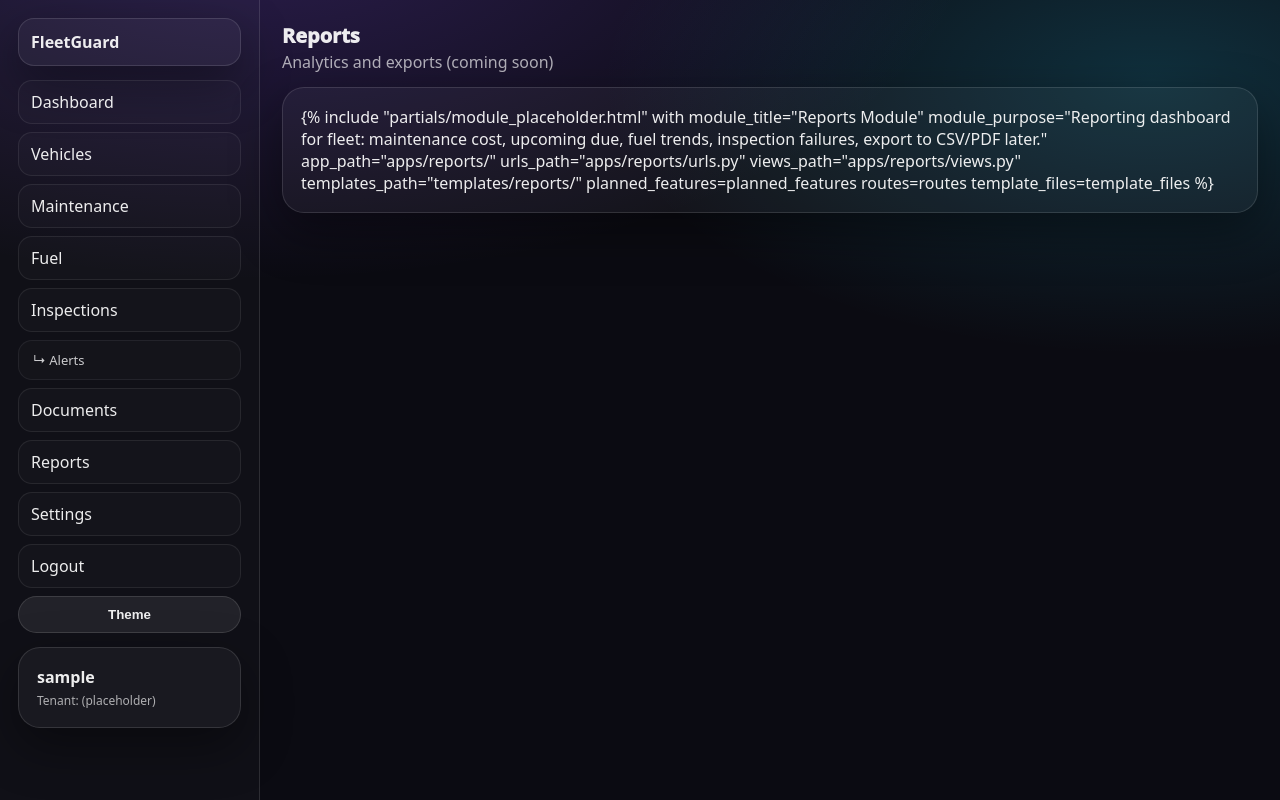
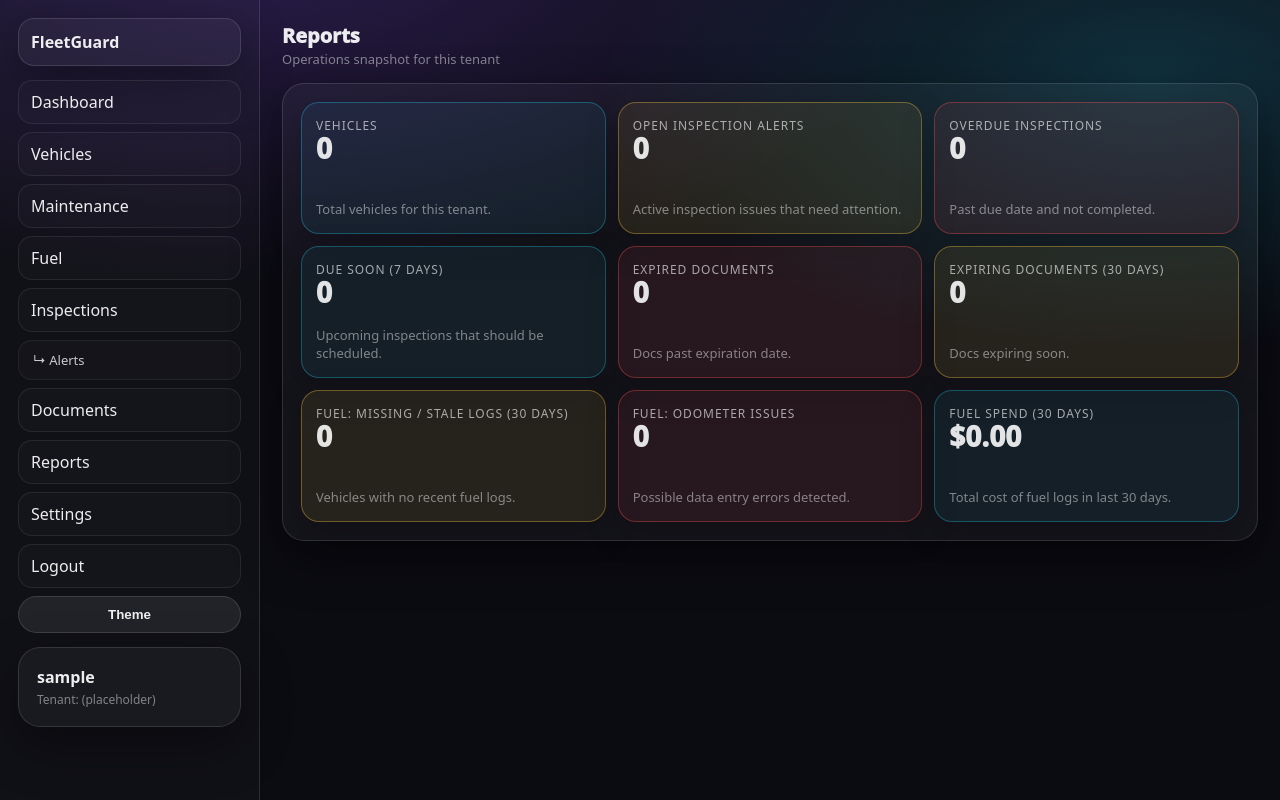
Before and after one commit to abyford453/FleetGuard, a Django app: page /reports/ in a window 1280 px wide. Run offline with Django 4.2, Linux system fonts and the light colour scheme; the visitor is signed in with stand-in values (Sample User, id 1); data that the repository does not hold is empty.

Commit message:
Reports: tenant snapshot dashboard (MVP)

```diff
--- a/apps/reports/views.py
+++ b/apps/reports/views.py
@@ -1,24 +1,82 @@
+from datetime import timedelta
+
 from django.contrib.auth.decorators import login_required
+from django.db.models import Sum
 from django.shortcuts import render
+from django.utils import timezone
 
-def _module_ctx():
-    planned_features = [
-        "Summary dashboards (costs, due soon, trends)",
-        "CSV export",
-        "PDF export (later)",
-    ]
-    routes = [
-        "/reports/ (index)",
-    ]
-    template_files = [
-        "templates/reports/index.html",
-    ]
-    return {
-        "planned_features": planned_features,
-        "routes": routes,
-        "template_files": template_files,
-    }
+from apps.fleet.models import Vehicle
+from apps.inspections.models import Inspection, InspectionAlert
+from apps.documents.models import VehicleDocument
+from apps.fuel.models import FuelLog
+from apps.fuel.alerts import vehicles_missing_fuel_logs, odometer_regressions
+
 
 @login_required
 def index(request):
-    return render(request, "reports/index.html", _module_ctx())
+    tenant = request.tenant
+    today = timezone.localdate()
+
+    # Vehicles
+    vehicle_count = Vehicle.objects.filter(tenant=tenant).count()
+
+    # Inspections
+    open_alerts = (
+        InspectionAlert.objects
+        .filter(tenant=tenant)
+        .exclude(status=InspectionAlert.STATUS_CLOSED)
+        .count()
+    )
+
+    overdue_inspections = (
+        Inspection.objects
+        .filter(tenant=tenant, due_date__isnull=False, due_date__lt=today)
+        .exclude(status=Inspection.STATUS_COMPLETED)
+        .count()
+    )
+
+    due_soon_inspections = (
+        Inspection.objects
+        .filter(tenant=tenant, due_date__isnull=False, due_date__gte=today, due_date__lte=today + timedelta(days=7))
+        .exclude(status=Inspection.STATUS_COMPLETED)
+        .count()
+    )
+
+    # Documents
+    expired_docs = (
+        VehicleDocument.objects
+        .filter(tenant=tenant, expires_on__isnull=False, expires_on__lt=today)
+        .count()
+    )
+    expiring_docs = (
+        VehicleDocument.objects
+        .filter(tenant=tenant, expires_on__isnull=False, expires_on__gte=today, expires_on__lte=today + timedelta(days=30))
+        .count()
+    )
+
+    # Fuel alerts (simple)
+    fuel_stale_count = len(vehicles_missing_fuel_logs(tenant, days=30))
+    fuel_odo_alert_count = len(odometer_regressions(tenant))
+
+    # Fuel spend (last 30 days)
+    spend_30 = (
+        FuelLog.objects
+        .filter(tenant=tenant, fuel_date__gte=today - timedelta(days=30))
+        .aggregate(total=Sum("cost"))["total"]
+    ) or 0
+
+    return render(
+        request,
+        "reports/index.html",
+        {
+            "vehicle_count": vehicle_count,
+            "open_alerts": open_alerts,
+            "overdue_inspections": overdue_inspections,
+            "due_soon_inspections": due_soon_inspections,
+            "expired_docs": expired_docs,
+            "expiring_docs": expiring_docs,
+            "fuel_stale_count": fuel_stale_count,
+            "fuel_odo_alert_count": fuel_odo_alert_count,
+            "spend_30": spend_30,
+        },
+    )
--- a/templates/reports/index.html
+++ b/templates/reports/index.html
@@ -1,16 +1,108 @@
 {% extends "base.html" %}
 {% block page_title %}Reports{% endblock %}
-{% block page_subtitle %}Analytics and exports (coming soon){% endblock %}
+{% block page_subtitle %}Operations snapshot for this tenant{% endblock %}
 {% block content %}
-  {% include "partials/module_placeholder.html" with
-    module_title="Reports Module"
-    module_purpose="Reporting dashboard for fleet: maintenance cost, upcoming due, fuel trends, inspection failures, export to CSV/PDF later."
-    app_path="apps/reports/"
-    urls_path="apps/reports/urls.py"
-    views_path="apps/reports/views.py"
-    templates_path="templates/reports/"
-    planned_features=planned_features
-    routes=routes
-    template_files=template_files
-  %}
+
+<style>
+  .grid{display:grid;grid-template-columns:repeat(12,minmax(0,1fr));gap:12px;}
+  .card{
+    grid-column:span 4;
+    background:rgba(255,255,255,.03);
+    border:1px solid rgba(255,255,255,.10);
+    border-radius:18px;
+    padding:14px;
+    box-shadow:0 12px 34px rgba(0,0,0,.22);
+    display:flex;
+    flex-direction:column;
+    gap:8px;
+    text-decoration:none;
+    min-height:132px;
+    justify-content:space-between;
+  }
+  .k{font-size:12px;letter-spacing:.08em;text-transform:uppercase;opacity:.70;}
+  .v{font-size:28px;font-weight:950;line-height:1;}
+  .muted{opacity:.70;font-size:13px;line-height:1.35;}
+  .warn{border-color:rgba(255,200,60,.35);background:rgba(255,200,60,.08);}
+  .danger{border-color:rgba(255,80,80,.35);background:rgba(255,80,80,.08);}
+  .info{border-color:rgba(37,214,255,.30);background:rgba(37,214,255,.06);}
+  @media (max-width: 1100px){ .card{grid-column:span 6;} }
+  @media (max-width: 700px){ .card{grid-column:span 12;} }
+</style>
+
+<div class="grid">
+
+  <a class="card info" href="{% url 'fleet:vehicle_list' %}">
+    <div>
+      <div class="k">Vehicles</div>
+      <div class="v">{{ vehicle_count }}</div>
+    </div>
+    <div class="muted">Total vehicles for this tenant.</div>
+  </a>
+
+  <a class="card warn" href="{% url 'inspections:alerts' %}">
+    <div>
+      <div class="k">Open Inspection Alerts</div>
+      <div class="v">{{ open_alerts }}</div>
+    </div>
+    <div class="muted">Active inspection issues that need attention.</div>
+  </a>
+
+  <a class="card danger" href="{% url 'inspections:list' %}?overdue=1">
+    <div>
+      <div class="k">Overdue Inspections</div>
+      <div class="v">{{ overdue_inspections }}</div>
+    </div>
+    <div class="muted">Past due date and not completed.</div>
+  </a>
+
+  <a class="card info" href="{% url 'inspections:list' %}?due_soon=1">
+    <div>
+      <div class="k">Due Soon (7 days)</div>
+      <div class="v">{{ due_soon_inspections }}</div>
+    </div>
+    <div class="muted">Upcoming inspections that should be scheduled.</div>
+  </a>
+
+  <a class="card danger" href="{% url 'documents:document_list' %}?expired=1">
+    <div>
+      <div class="k">Expired Documents</div>
+      <div class="v">{{ expired_docs }}</div>
+    </div>
+    <div class="muted">Docs past expiration date.</div>
+  </a>
+
+  <a class="card warn" href="{% url 'documents:document_list' %}?expiring=1">
+    <div>
+      <div class="k">Expiring Documents (30 days)</div>
+      <div class="v">{{ expiring_docs }}</div>
+    </div>
+    <div class="muted">Docs expiring soon.</div>
+  </a>
+
+  <a class="card warn" href="{% url 'fuel:alerts' %}">
+    <div>
+      <div class="k">Fuel: Missing / Stale Logs (30 days)</div>
+      <div class="v">{{ fuel_stale_count }}</div>
+    </div>
+    <div class="muted">Vehicles with no recent fuel logs.</div>
+  </a>
+
+  <a class="card danger" href="{% url 'fuel:alerts' %}">
+    <div>
+      <div class="k">Fuel: Odometer Issues</div>
+      <div class="v">{{ fuel_odo_alert_count }}</div>
+    </div>
+    <div class="muted">Possible data entry errors detected.</div>
+  </a>
+
+  <a class="card info" href="{% url 'fuel:list' %}">
+    <div>
+      <div class="k">Fuel Spend (30 days)</div>
+      <div class="v">${{ spend_30|floatformat:2 }}</div>
+    </div>
+    <div class="muted">Total cost of fuel logs in last 30 days.</div>
+  </a>
+
+</div>
+
 {% endblock %}
```
